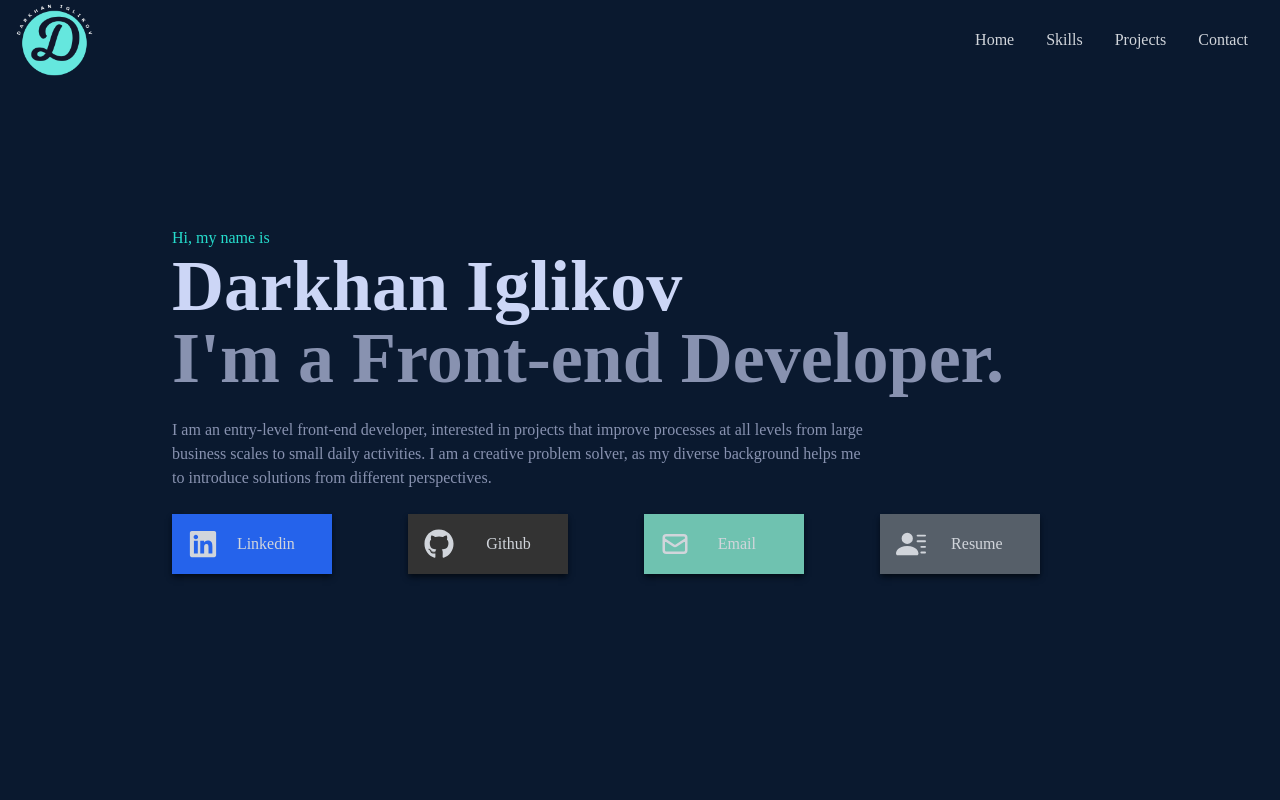
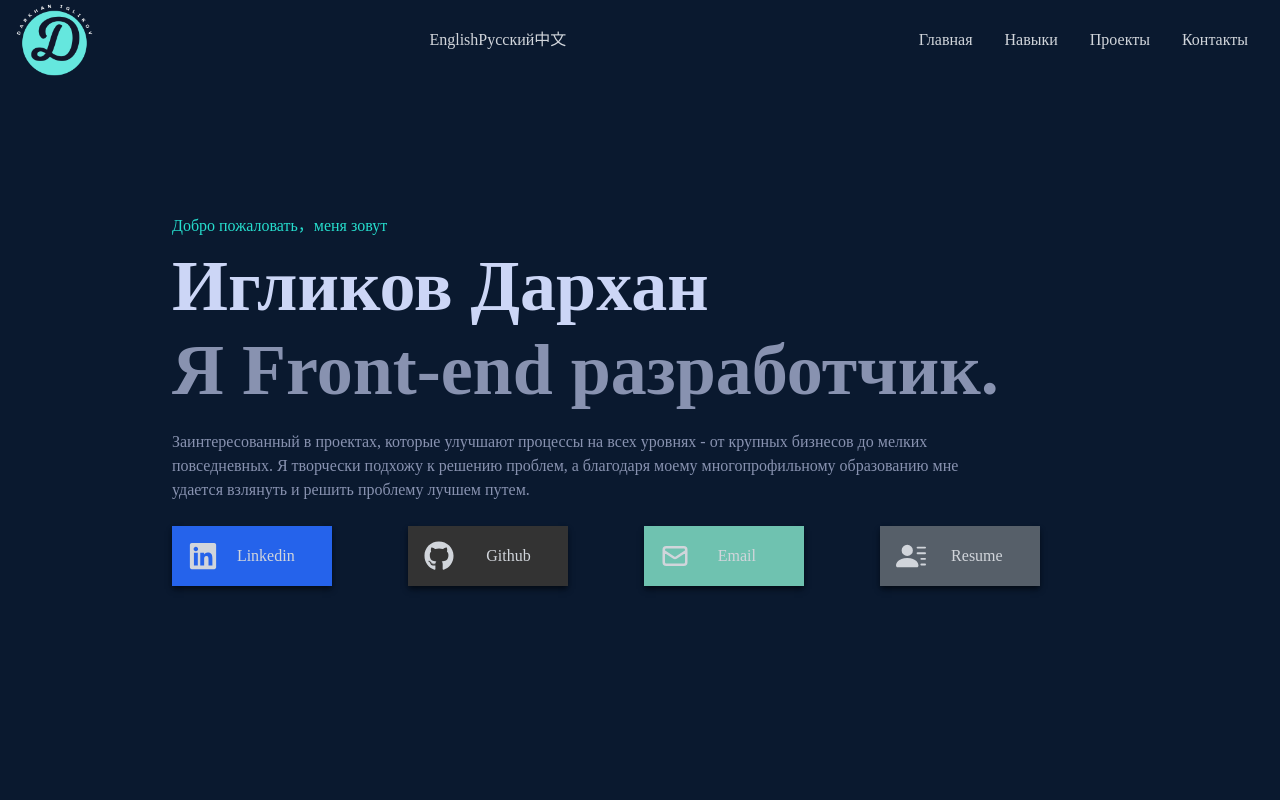
Before and after one commit to shmudivel/Portfolio, a React (Create React App) app in the folder portfolio-app/: page / in a window 1280 px wide. Shown: the top 800 px of the page. Built offline with nearby package versions, Linux system fonts and the light colour scheme.

Commit message:
navBar & Home translated

```diff
--- a/portfolio-app/package.json
+++ b/portfolio-app/package.json
@@ -7,8 +7,10 @@
     "@testing-library/jest-dom": "^5.16.5",
     "@testing-library/react": "^13.3.0",
     "@testing-library/user-event": "^13.5.0",
+    "i18next": "^21.10.0",
     "react": "^18.2.0",
     "react-dom": "^18.2.0",
+    "react-i18next": "^11.18.6",
     "react-icons": "^4.4.0",
     "react-scripts": "5.0.1",
     "react-scroll": "^1.8.7",
--- a/portfolio-app/src/App.js
+++ b/portfolio-app/src/App.js
@@ -3,6 +3,7 @@ import Contact from "./components/Contact";
 import Home from "./components/Home";
 import NavBar from "./components/NavBar";
 import Skills from "./components/Skills";
+// import TranslationsI18next from "./components/TranslationsI18next";
 import Work from "./components/Work";
 
 function App() {
--- a/portfolio-app/src/components/Home.jsx
+++ b/portfolio-app/src/components/Home.jsx
@@ -1,5 +1,6 @@
 import React from "react";
 // import { HiArrowNarrowRight } from "react-icons/hi";
+import { useTranslation } from "react-i18next";
 
 // Icons
 import { BsFillPersonLinesFill } from "react-icons/bs";
@@ -11,23 +12,22 @@ import {
 } from "react-icons/fa";
 
 const Home = () => {
+    const { t } = useTranslation();
+
   return (
     <div name="home" className="w-full h-screen bg-[#0a192f]">
       {/* Container */}
       <div className="max-w-[1000px] mx-auto px-8 flex flex-col justify-center h-full">
-        <p className="text-[#26ddcd]">Hi, my name is</p>
-        <h1 className="text-4xl sm:text-7xl font-bold text-[#ccd6f6]">
-          Darkhan Iglikov
+        <p className="text-[#26ddcd]">{t("Hi, my name is")}</p>
+        <h1 className="text-4xl py-3 sm:text-7xl font-bold text-[#ccd6f6]">
+          {t("Darkhan Iglikov")}
         </h1>
         <h2 className="text-4xl sm:text-7xl font-bold text-[#8892b0]">
-          I'm a Front-end Developer.
+          {t("I'm a Front-end Developer.")}
         </h2>
-        <p className="text-[#8892b0] py-6 max-w-[700px]">
-          I am an entry-level front-end developer, interested in projects that
-          improve processes at all levels from large business scales to small
-          daily activities. I am a creative problem solver, as my diverse
-          background helps me to introduce solutions from different
-          perspectives.
+        <p className="text-[#8892b0] py-6 max-w-[800px]">
+          {t("Interested in projects that improve processes at all levels from large business scales to small daily activities. ")}
+          {t("I am a creative problem solver, as my diverse background helps me to introduce solutions from different perspectives.")}
         </p>
         <div>
           {/* <button className="text-white group border-2 px-6 py-3 my-2 flex items-center hover:bg-[#26ddcd] hover:border-[#26ddcd]">
@@ -70,7 +70,9 @@ const Home = () => {
               <li className="w-[160px] h-[60px] flex justify-between items-center shadow-md shadow-[#040c16] hover:scale-110 duration-500 bg-[#565f69]">
                 <a
                 className="flex justify-between items-center w-10/12 text-gray-300"
-                href="/"
+                href="https://www.linkedin.com/in/darkhan-iglikov-24a616157/overlay/1635505196130/single-media-viewer/"
+                target="_blank"
+                rel="noreferrer"
                 >
                    <BsFillPersonLinesFill size={30} /> Resume
                   </a>
--- a/portfolio-app/src/components/NavBar.jsx
+++ b/portfolio-app/src/components/NavBar.jsx
@@ -11,9 +11,19 @@ import {
 import Logo from "../assets/logo.png";
 import { Link } from "react-scroll";
 
+// import i18next from "../i18next";
+import { useTranslation } from "react-i18next";
+
 const NavBar = () => {
   const [nav, setNav] = useState(false);
   const handleClick = () => setNav(!nav);
+
+  //languages
+  const { t, i18n } = useTranslation();
+  const handleLngChange = (lng) => {
+    i18n.changeLanguage(lng);
+    localStorage.setItem("lng", lng);
+  };
 
   return (
     <div className="fixed w-full h-[80px] flex justify-between items-center px-4 bg-[#0a192f] text-gray-300">
@@ -23,12 +33,18 @@ const NavBar = () => {
         </Link>
       </div>
 
+      <div>
+          <button onClick={() => handleLngChange("english")}>English</button>
+          <button onClick={() => handleLngChange("russian")}>Русский</button>
+          <button onClick={() => handleLngChange("chinese")}>中文</button>
+        </div>
+
       {/* Page links */}
 
       <ul className="hidden md:flex">
         <li className="hover:scale-110">
           <Link to="home" smooth={true} duration={500}>
-            Home
+            {t("Home")}
           </Link>
         </li>
         {/* <li>
@@ -38,17 +54,17 @@ const NavBar = () => {
         </li> */}
         <li className="hover:scale-110">
           <Link to="skills" smooth={true} duration={500}>
-            Skills
+            {t("Skills")}
           </Link>
         </li>
         <li className="hover:scale-110">
           <Link to="work" smooth={true} duration={500}>
-            Projects
+            {t("Projects")}
           </Link>
         </li>
         <li className="hover:scale-110">
           <Link to="contact" smooth={true} duration={500}>
-            Contact
+            {t("Contact")}
           </Link>
         </li>
       </ul>
--- a/portfolio-app/src/components/Skills.jsx
+++ b/portfolio-app/src/components/Skills.jsx
@@ -15,7 +15,7 @@ const Skills = () => {
       <div className='max-w-[1000px] mx-auto p-4 flex flex-col justify-center w-full h-full'>
           <div>
               <p className='text-4xl font-bold inline border-b-4 border-[#26ddcd] '>Skills</p>
-              <p className='py-4'>// These are the technologies I've worked with</p>
+              <p className='py-4'>These are the technologies I've worked with</p>
           </div>
 
           <div className='w-full grid grid-cols-3 sm:grid-cols-4 gap-4 text-center py-8'>
--- a/portfolio-app/src/components/Work.jsx
+++ b/portfolio-app/src/components/Work.jsx
@@ -113,11 +113,11 @@ const Work = () => {
             </div>
           </div>
           {/* Grid Item */}
-          <div
+          {/* <div
             style={{ backgroundImage: `url(${WorkImg})` }}
             className="shadow-lg shadow-[#040c16] group container rounded-md flex justify-center items-center mx-auto content-div"
           >
-            {/* Hover Effects */}
+            Hover Effects
             <div className="opacity-0 group-hover:opacity-100">
               <span className="text-2xl font-bold text-white tracking-wider">
                 React JS Application
@@ -135,12 +135,12 @@ const Work = () => {
                 </a>
               </div>
             </div>
-          </div>
-          <div
+          </div> */}
+          {/* <div
             style={{ backgroundImage: `url(${WorkImg})` }}
             className="shadow-lg shadow-[#040c16] group container rounded-md flex justify-center items-center mx-auto content-div"
           >
-            {/* Hover Effects */}
+            Hover Effects
             <div className="opacity-0 group-hover:opacity-100">
               <span className="text-2xl font-bold text-white tracking-wider">
                 React JS Application
@@ -158,7 +158,7 @@ const Work = () => {
                 </a>
               </div>
             </div>
-          </div>
+          </div> */}
         </div>
       </div>
     </div>
--- /dev/null
+++ b/portfolio-app/src/i18next.js
@@ -0,0 +1,73 @@
+import i18next from "i18next";
+import { initReactI18next } from "react-i18next";
+
+i18next.use(initReactI18next).init({
+  resources: {
+    english: {
+      translation: {
+        "Home":"Home",
+        "Skills":"Skills",
+        "Projects":"Projects",
+        "Contact":"Contact",
+
+        "Hi, my name is":"Hi, my name is",
+        "Darkhan Iglikov":"Darkhan Iglikov",
+
+        "I'm a Front-end Developer.":
+        "I'm a Front-end Developer.",
+
+        "Interested in projects that improve processes at all levels from large business scales to small daily activities. ":
+        "Interested in projects that improve processes at all levels from large business scales to small daily activities. ",
+
+        "I am a creative problem solver, as my diverse background helps me to introduce solutions from different perspectives.":
+        "I am a creative problem solver, as my diverse background helps me to introduce solutions from different perspectives.",
+
+      },
+    },
+
+    russian: {
+      translation: {
+        "Home":"Главная",
+        "Skills":"Навыки",
+        "Projects":"Проекты",
+        "Contact":"Контакты",
+
+        "Hi, my name is":"Добро пожаловать，меня зовут",
+        "Darkhan Iglikov":"Игликов Дархан",
+        "I'm a Front-end Developer.":
+        "Я Front-end разработчик.",
+
+        "Interested in projects that improve processes at all levels from large business scales to small daily activities. ":
+        "Заинтересованный в проектах, которые улучшают процессы на всех уровнях - от крупных бизнесов до мелких повседневных. ",
+
+        "I am a creative problem solver, as my diverse background helps me to introduce solutions from different perspectives.":
+        "Я творчески подхожу к решению проблем, а благодаря моему многопрофильному образованию мне удается взлянуть и решить проблему лучшем путем.",
+
+      },
+    },
+
+    chinese: {
+      translation: {
+        "Home":"首页",
+        "Skills":"技能",
+        "Projects":"项目",
+        "Contact":"联系方式",
+
+        "Hi, my name is":"欢迎光临，我是",
+        "Darkhan Iglikov":"大汉",
+        "I'm a Front-end Developer.":
+        "我是一名前端开发员.",
+
+        "Interested in projects that improve processes at all levels from large business scales to small daily activities. ":
+        "对改善从大型企业规模到小型日常活动的各级流程的项目感兴趣。",
+
+        "I am a creative problem solver, as my diverse background helps me to introduce solutions from different perspectives.":
+        "我是一个创造性的问题解决者，因为我的多元化背景帮助我从不同的角度引入解决方案。",
+
+      },
+    },
+  },
+  lng: localStorage.getItem("lng") || "russian",
+});
+
+export default i18next;
--- a/portfolio-app/src/index.js
+++ b/portfolio-app/src/index.js
@@ -2,6 +2,7 @@ import React from 'react';
 import ReactDOM from 'react-dom/client';
 import './index.css';
 import App from './App';
+import "./i18next"
 
 const root = ReactDOM.createRoot(document.getElementById('root'));
 root.render(
```
Also changed, not shown: 1 other file (tests, documents, lock files or other folders).
